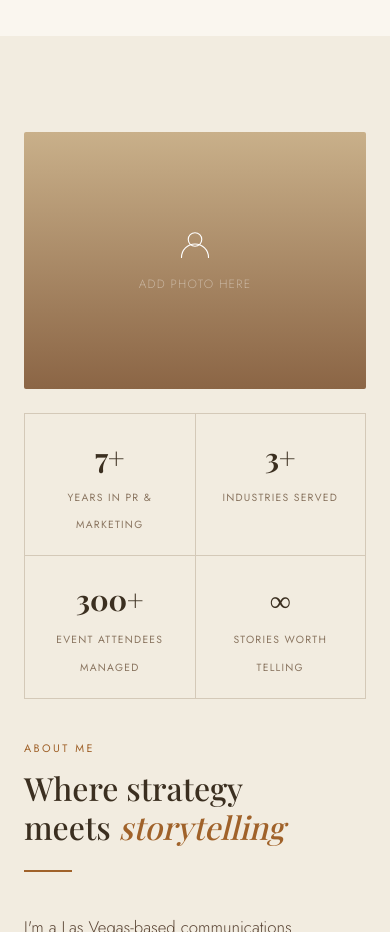
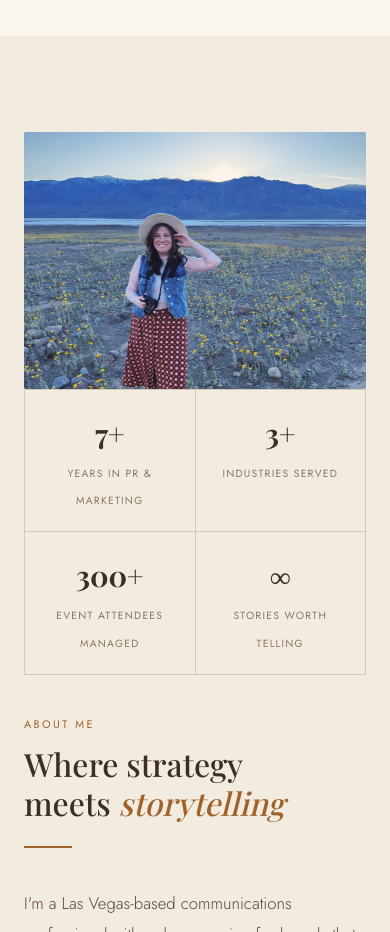
Before and after one commit to whittakermediagroup-collab/SavannahBrianne, a plain HTML site: page index.html in a window 390 px wide. Shown: the part 1180-2112 px from the top of the page. Drawn offline with nearby package versions, Linux system fonts and the light colour scheme; a web font is replaced by a local one.

Commit message:
Add About section photo
Co-Authored-By: Claude Sonnet 5.5 <noreply@anthropic.com>
Claude-Session: https://claude.ai/code/session_01W6afmQMZgQUd6HXLr224co

```diff
--- a/index.html
+++ b/index.html
@@ -282,6 +282,8 @@
   }
 
   .about-left {}
+
+  .about-photo { display: block; width: 100%; aspect-ratio: 3/4; object-fit: cover; object-position: center 40%; border-radius: 2px; }
 
   .about-photo-placeholder {
     width: 100%;
@@ -791,7 +793,7 @@
     .container { padding: 0 1.5rem; }
 
     .about-grid { grid-template-columns: 1fr; gap: 2.5rem; }
-    .about-photo-placeholder { aspect-ratio: 4/3; }
+    .about-photo { aspect-ratio: 4/3; }
 
     .exp-item { grid-template-columns: 1fr; gap: 0.5rem; }
 
@@ -846,14 +848,7 @@
   <div class="container">
     <div class="about-grid">
       <div class="about-left fade-up">
-        <!-- REPLACE THIS BLOCK WITH: <img src="your-photo.jpg" alt="Savannah Goodall" style="width:100%;border-radius:2px;"> -->
-        <div class="about-photo-placeholder">
-          <svg width="36" height="36" viewBox="0 0 48 48" fill="none" xmlns="http://www.w3.org/2000/svg">
-            <circle cx="24" cy="18" r="9" stroke="white" stroke-width="1.5"/>
-            <path d="M6 42c0-9.941 8.059-18 18-18s18 8.059 18 18" stroke="white" stroke-width="1.5" stroke-linecap="round"/>
-          </svg>
-          Add photo here
-        </div>
+        <img src="savannah-about.jpg" alt="Savannah Goodall" class="about-photo">
         <div class="about-stats">
           <div class="stat">
             <span class="stat-num">7+</span>
```
Also changed, not shown: savannah-about.jpg (added).
